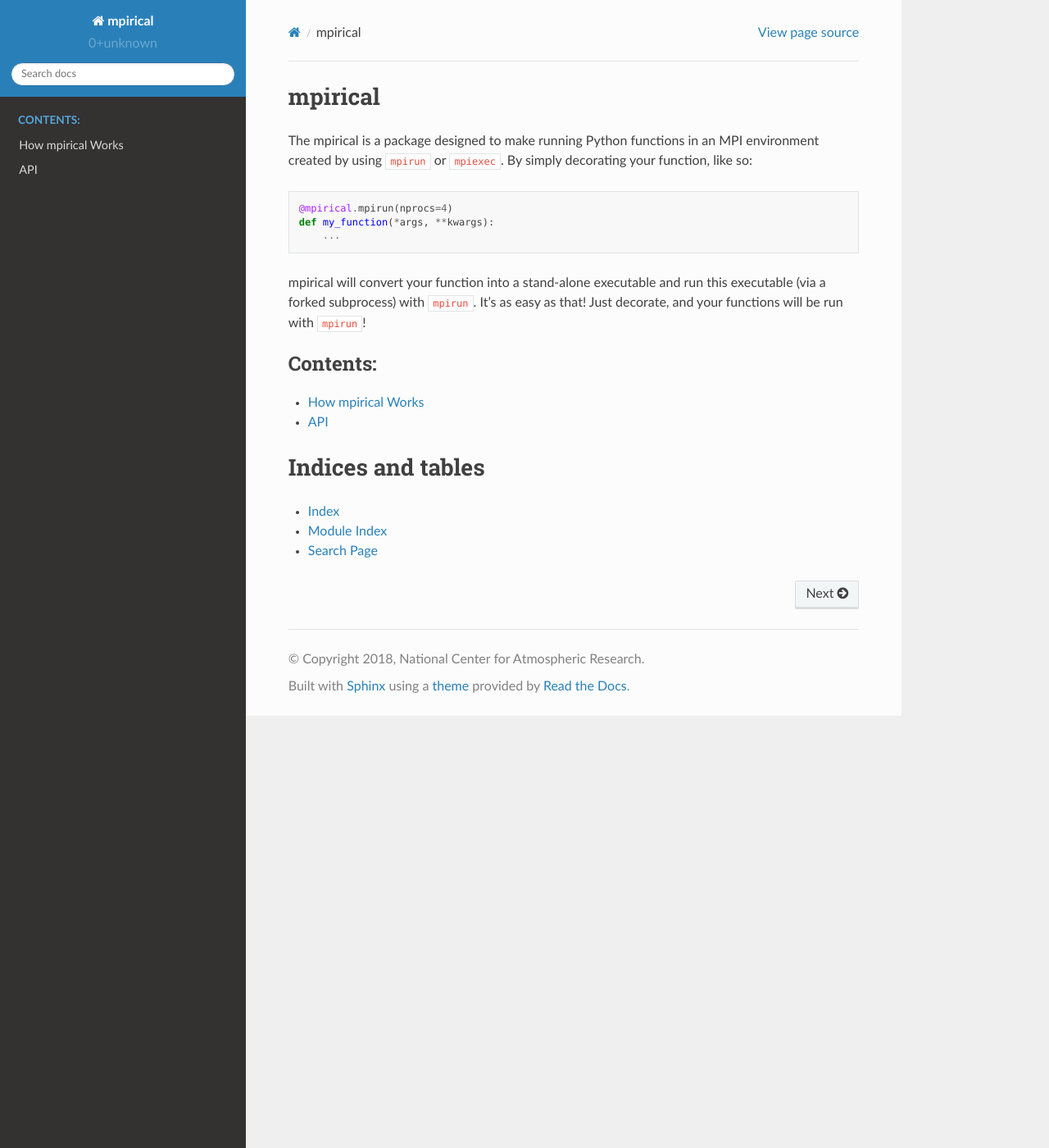
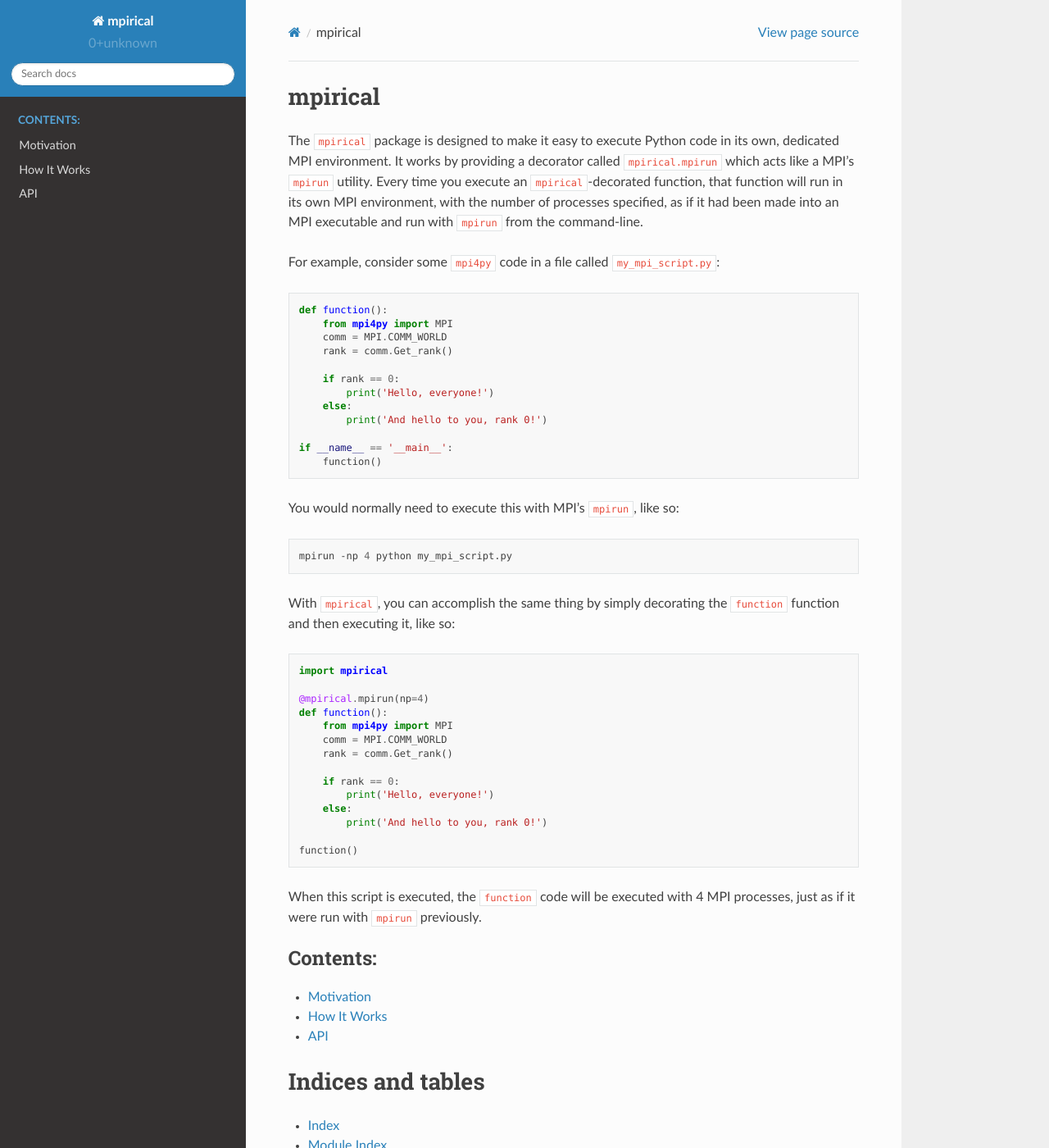
Before and after one commit to kmpaul/mpirical, a Sphinx documentation site: the page built from docs/source/index.rst, in a window 1280 px wide and 1400 px high. Shown: the whole window at 82% size. Built offline with Sphinx 7.4.7 and the Read the Docs theme 2.0.0, drawn with Linux system fonts in a browser that asks for light colours.

Commit message:
Updating documentation

```diff
--- a/docs/source/generated/decormpi.mpirun.rst
+++ b/docs/source/generated/mpirical.mpirun.rst
@@ -1,5 +1,5 @@
 mpirical.mpirun
-=============
+===============
 
 .. currentmodule:: mpirical
 
--- a/docs/source/index.rst
+++ b/docs/source/index.rst
@@ -4,26 +4,71 @@
    contain the root `toctree` directive.
 
 mpirical
-======
+========
 
-The mpirical is a package designed to make running Python functions in an
-MPI environment created by using ``mpirun`` or ``mpiexec``.  By simply
-decorating your function, like so:
+The ``mpirical`` package is designed to make it easy to execute
+Python code in its own, dedicated MPI environment.  It works by
+providing a decorator called ``mpirical.mpirun`` which acts like
+a MPI's ``mpirun`` utility.  Every time you execute an
+``mpirical``-decorated function, that function will run in its
+own MPI environment, with the number of processes specified,
+as if it had been made into an MPI executable and run with
+``mpirun`` from the command-line.
+
+For example, consider some ``mpi4py`` code in a file called
+``my_mpi_script.py``:
 
 .. code-block:: python
 
-   @mpirical.mpirun(nprocs=4)
-   def my_function(*args, **kwargs):
-       ...
+   def function():
+       from mpi4py import MPI
+       comm = MPI.COMM_WORLD
+       rank = comm.Get_rank()
 
-mpirical will convert your function into a stand-alone executable and run
-this executable (via a forked subprocess) with ``mpirun``.  It's as easy
-as that!  Just decorate, and your functions will be run with ``mpirun``!
+       if rank == 0:
+           print('Hello, everyone!')
+       else:
+           print('And hello to you, rank 0!')
+
+   if __name__ == '__main__':
+       function()
+
+You would normally need to execute this with MPI's ``mpirun``,
+like so:
+
+.. code-block:: bash
+
+   mpirun -np 4 python my_mpi_script.py
+
+With ``mpirical``, you can accomplish the same thing by simply
+decorating the ``function`` function and then executing it, like so:
+
+.. code-block:: python
+
+   import mpirical
+
+   @mpirical.mpirun(np=4)
+   def function():
+       from mpi4py import MPI
+       comm = MPI.COMM_WORLD
+       rank = comm.Get_rank()
+
+       if rank == 0:
+           print('Hello, everyone!')
+       else:
+           print('And hello to you, rank 0!')
+
+   function()
+
+When this script is executed, the ``function`` code will be executed
+with 4 MPI processes, just as if it were run with ``mpirun``
+previously.
 
 .. toctree::
    :maxdepth: 1
    :caption: Contents:
 
+   motivation
    howitworks
    api
 
```
Also changed, not shown: docs/source/howitworks.rst (+22 -28 lines), docs/source/motivation.rst (added, +40 -0 lines).
